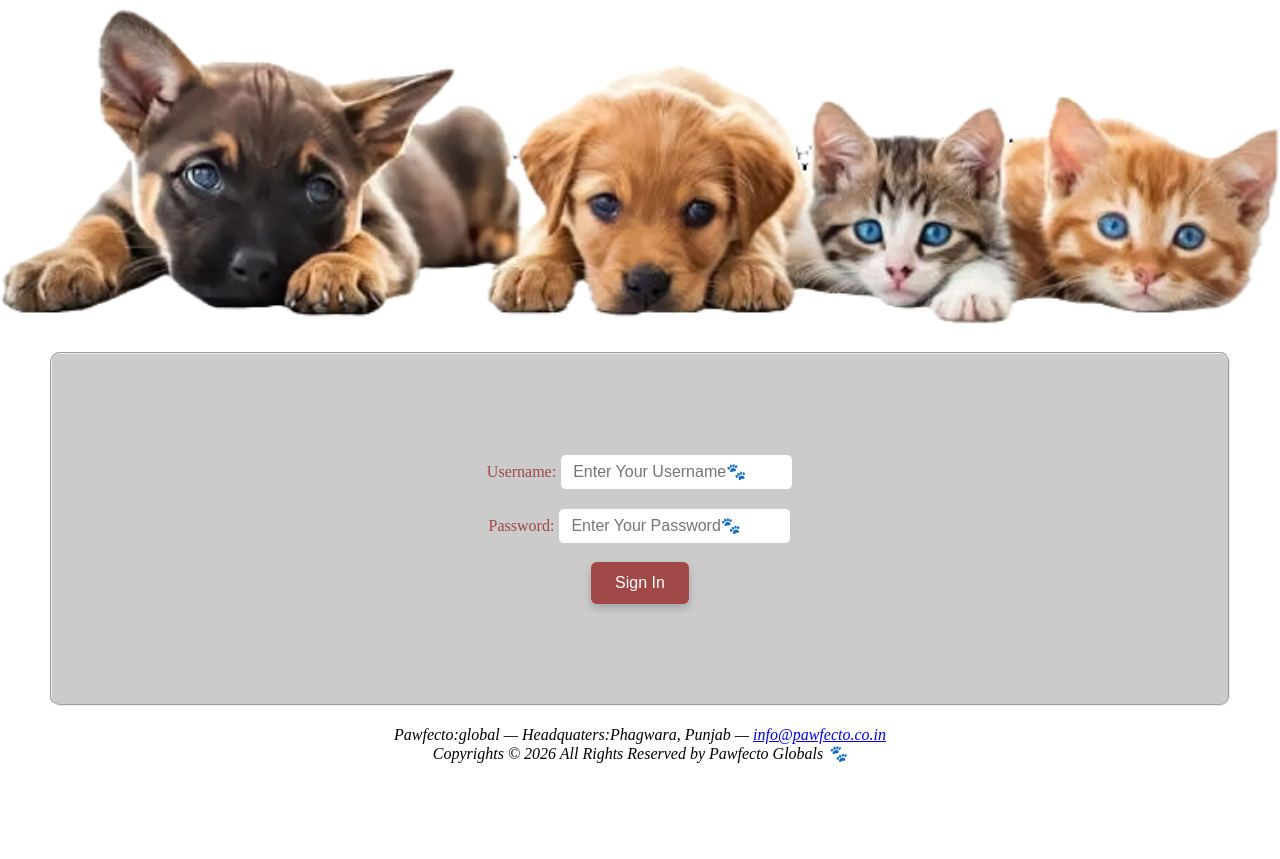
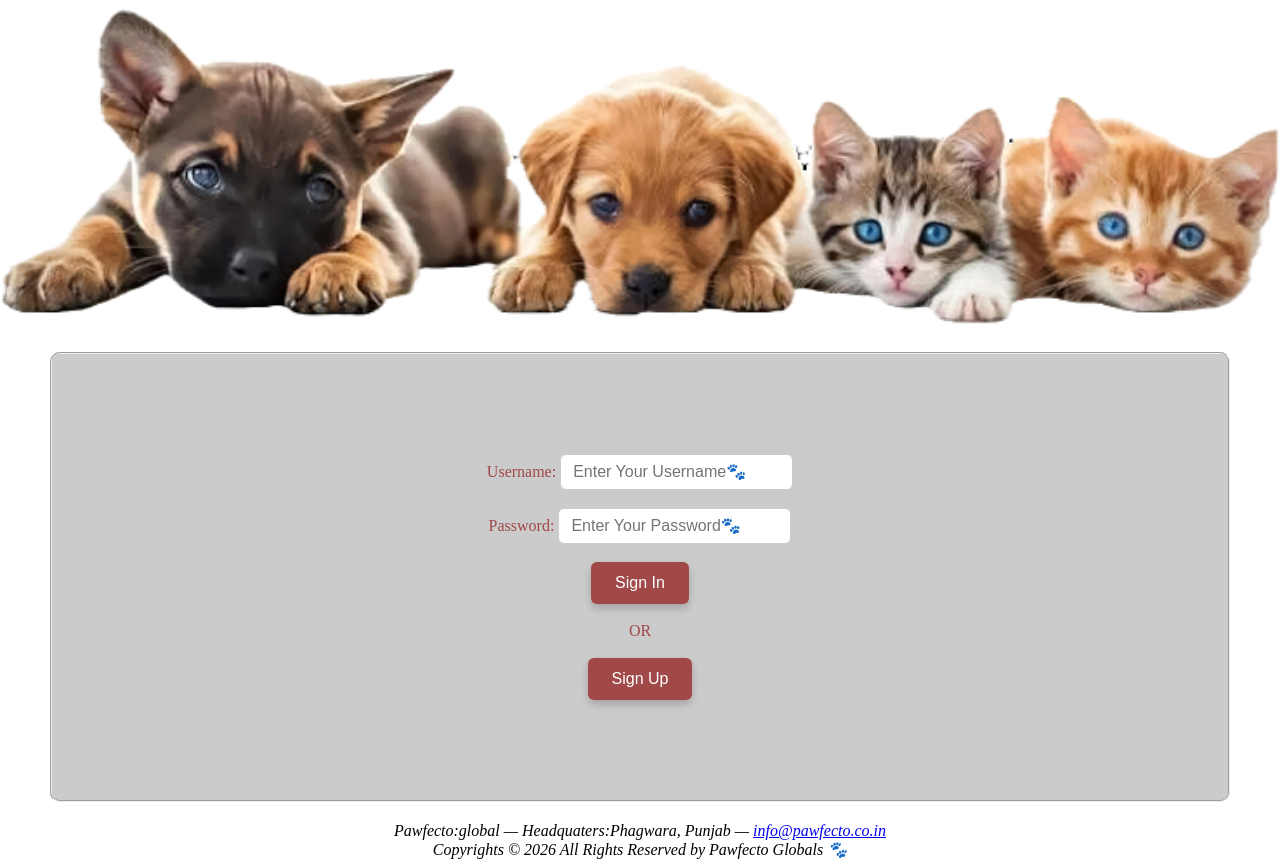
Before and after one commit to code-sagniiikkkkk/CSE326, a plain HTML site: page index.html in a window 1280 px wide. Shown: the part 162-1021 px from the top of the page. Before the commit the page ends 925 px from the top, so only its background shows below. Drawn offline with Linux system fonts and the light colour scheme.

Commit message:
Update index.html

```diff
--- a/index.html
+++ b/index.html
@@ -64,7 +64,10 @@
                 <label for="password" class="txtt">Password:</label>
                 <input type="password" id="password" name="password" required placeholder="Enter Your Password🐾"><br><br>
                 <a href="pawfecto_home.html"><input type="submit" value="Sign In" class="btn" onclick="alert('Signed in Successfully!')"></a>
+                <br><br>
+                <p class="txtt">OR</p>
                 <br>
+                <a href="pawfecto_home.html"><input type="submit" value="Sign Up" class="btn"></a>
             </fieldset>
         </form>
     </div>
```
